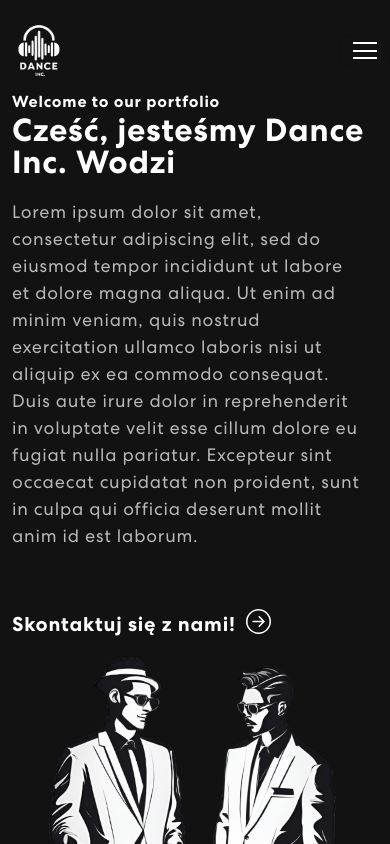
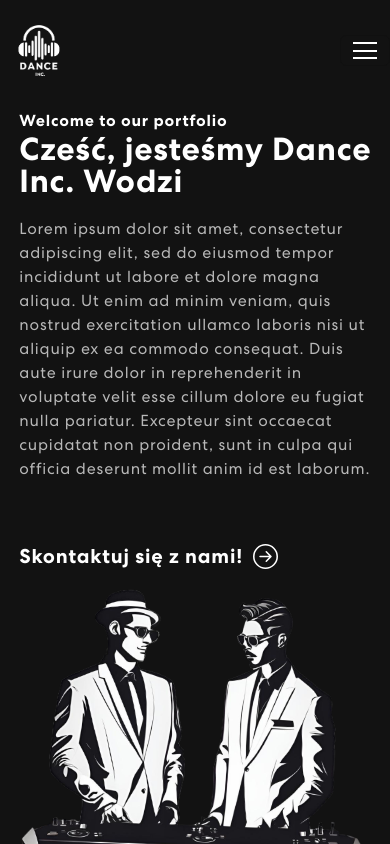
Before and after one commit to jaqp1/danceinc, a React (Vite) app in the folder portfolio-app2/: page / in a window 390 px wide. Shown: the top 844 px of the page. Built offline with nearby package versions, Linux system fonts and the light colour scheme.

Commit message:
few bugs fix

```diff
--- a/portfolio-app2/src/App.css
+++ b/portfolio-app2/src/App.css
@@ -100,6 +100,7 @@ nav.navbar {
   top: 0;
   z-index: 9999;
   transition: 0.32 ease-in-out;
+  background-color: #121212;
 }
 
 nav.navbar.scrolled {
@@ -186,6 +187,11 @@ span.navbar-text {
   background-color: transparent;
   transition: 0.3s ease-in-out;
 }
+@media (max-width: 576px) {
+  .navbar-text button {
+    font-size: 12px;
+  }
+}
 .navbar-text button::before {
   content: "";
   width: 0%;
@@ -210,6 +216,7 @@ nav.navbar .navbar-toggler:active,
 nav.navbar .navbar-toggler:focus{
   outline: none;
   box-shadow: none;
+
 }
 nav.navbar .navbar-toggler-icon {
   width: 24px;
@@ -250,6 +257,9 @@ nav.navbar .navbar-toggler[aria-expanded="true"] .navbar-toggler-icon:before {
 }
 nav.navbar .navbar-toggler[aria-expanded="true"] .navbar-toggler-icon {
   border-color: transparent;
+}
+nav.navbar .me-auto{
+  margin-top: 3%;
 }
 
 /* Banner */
@@ -313,7 +323,8 @@ nav.navbar .navbar-toggler[aria-expanded="true"] .navbar-toggler-icon {
   margin-top: 60px;
   letter-spacing: 0.8px;
   display: flex;
-  align-items: cneter;
+  align-items: center;
+  margin-left: 2%;
 }
 .banner button svg {
   font-size: 25px;
@@ -347,7 +358,25 @@ nav.navbar .navbar-toggler[aria-expanded="true"] .navbar-toggler-icon {
 .txt-rotate > .wrap {
   border-right: 0.08em solid #666;
 }
-
+@media (max-width: 576px) {
+  .banner p{
+    color: #B8B8B8;
+    font-size: 16px;
+    letter-spacing: 0.8px;
+    line-height: 1.5em;
+    width: 96%;
+    margin-left: 2%;
+  }
+  .banner h1{
+    margin-left: 2%;
+  }
+  .banner .tagline{
+    margin-left: 2%;
+  }
+  .banner{
+    margin-top: 15%;
+  }
+}
 
 
 /* Oferta */
@@ -697,3 +726,25 @@ nav.navbar .navbar-toggler[aria-expanded="true"] .navbar-toggler-icon {
   letter-spacing: 0.5px;
   margin-top: 20px;
 }
+footer .logo{
+  width: 0;
+}
+@media (max-width: 576px) {
+  .footer{
+    padding: 0 0 20px 0;
+    background-color: #121212;
+    background-position: center center;
+    background-size: cover;
+    background-repeat: no-repeat;
+    left: 0;
+    width: 100%;
+    display: flex;
+    justify-content: center;
+  }
+  .footer .logo{
+    width: 20%;
+  }
+  .footer img{
+    width:0;
+  }
+}
--- a/portfolio-app2/src/components/Footer.jsx
+++ b/portfolio-app2/src/components/Footer.jsx
@@ -19,6 +19,7 @@ export default function Footer() {
                 </Col>
                 <Col sm={6} className="text-center text-sm-end">
                     <div className="social-icon">
+                        <img className="logo" src={logo} alt="Logo"></img>
                         <a href="https://www.tiktok.com/@dance_inc.dj?_t=ZN-8tCxmwz5kMY&_r=1"><img src={navIcon1}></img></a>
                         <a href="https://www.facebook.com/dance.incdj"><img src={navIcon2}></img></a>
                         <a href="https://www.instagram.com/dance_inc.dj/"><img src={navIcon3}></img></a>
```
